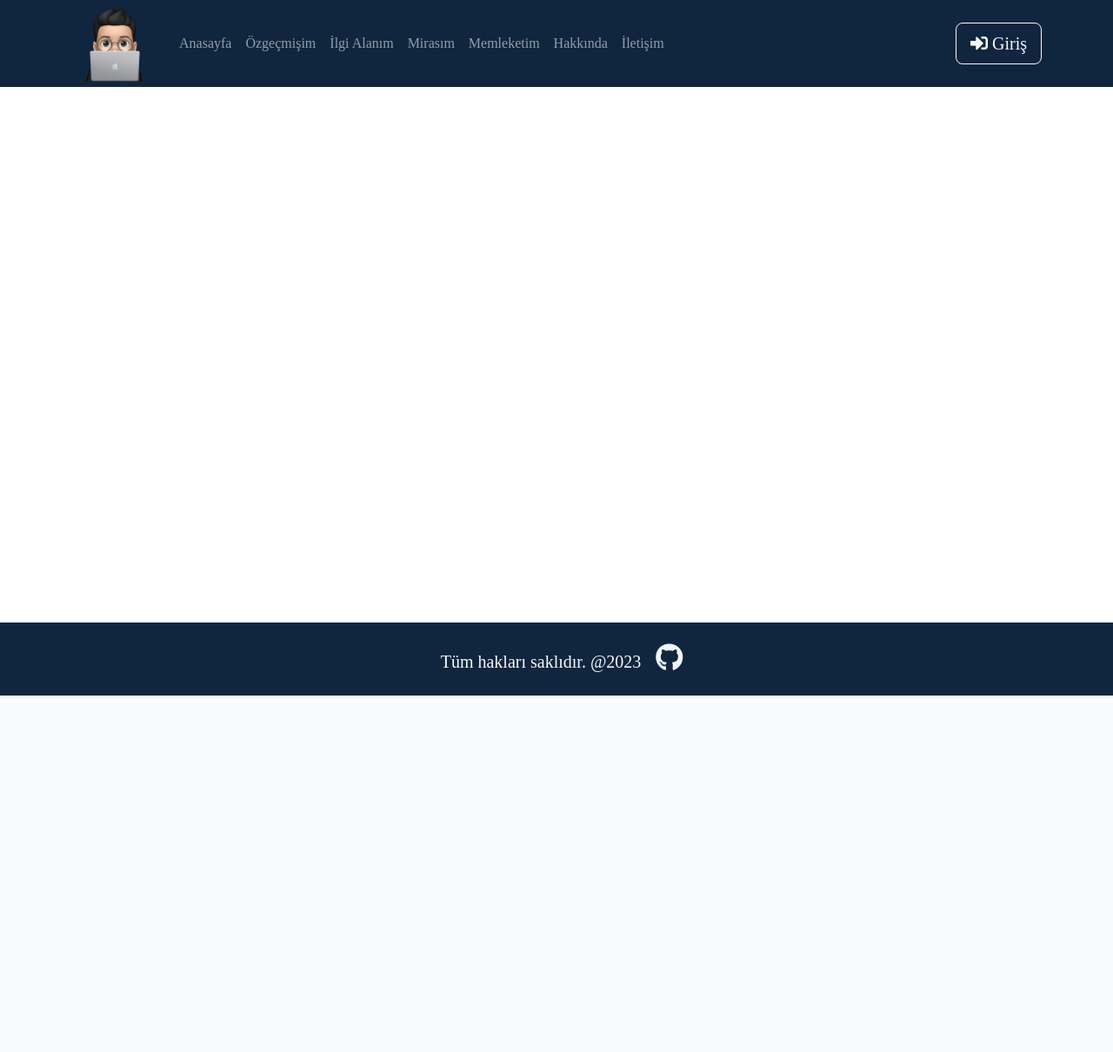
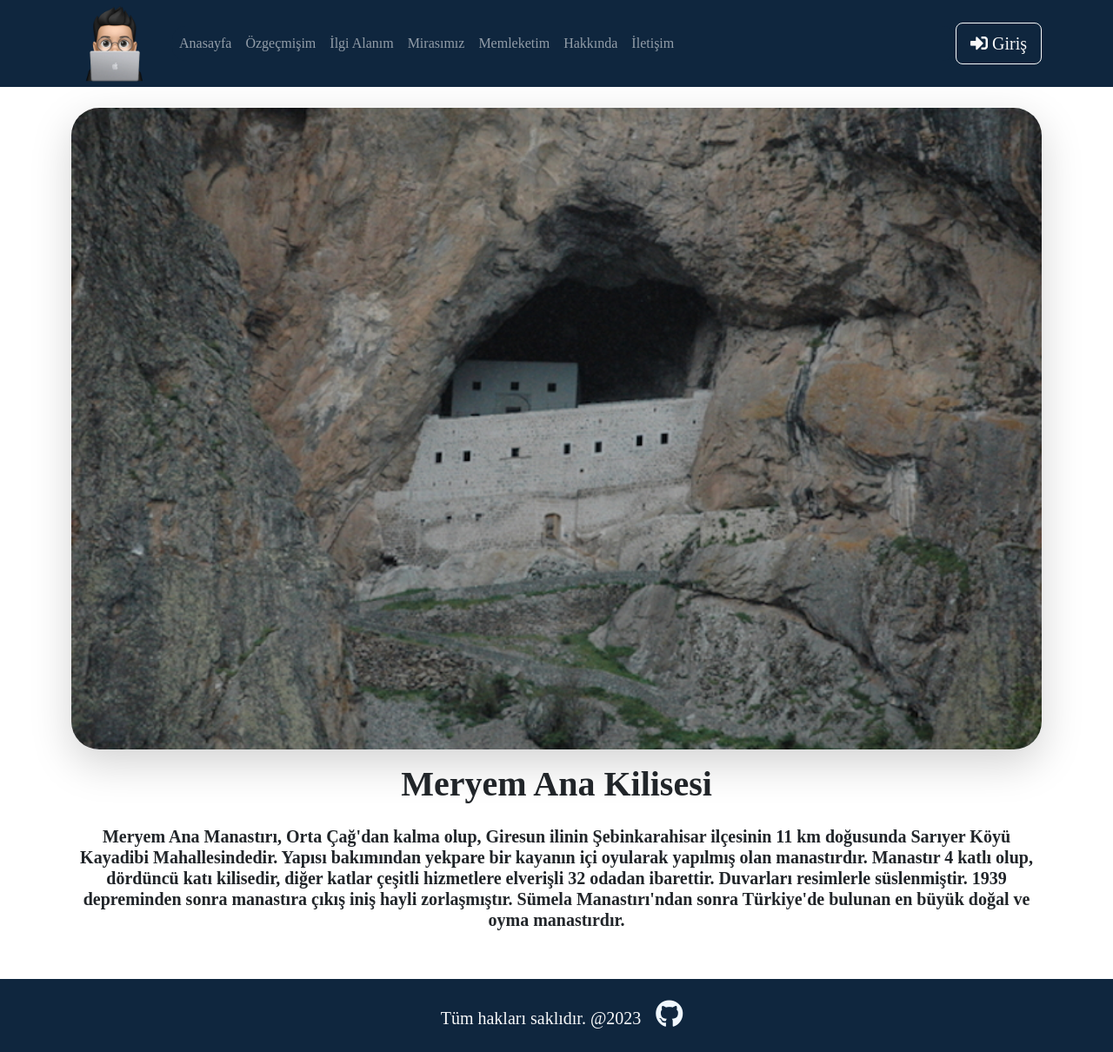
Before and after one commit to eqselans/WebTekProje, a PHP site: page /mirasimiz.html in a window 1280 px wide. Shown: the whole page at 87% size. Before the commit the page ends 800 px from the top, so only its background shows below. Run offline with PHP 8.4, Linux system fonts and the light colour scheme; some web fonts are replaced.

Commit message:
Navbar değiştirildi , mirasımız sayfası eklendi

```diff
--- a/giresun.html
+++ b/giresun.html
@@ -62,7 +62,7 @@
               <a href="ilgi_alanim.html" class="nav-link">İlgi Alanım</a>
             </li>
             <li class="nav-item">
-              <a href="mirasimiz.html" class="nav-link">Mirasım</a>
+              <a href="mirasimiz.html" class="nav-link">Mirasımız</a>
             </li>
             <li class="nav-item">
               <a href="giresun.html" class="nav-link">Memleketim</a>
--- a/hakkinda.html
+++ b/hakkinda.html
@@ -62,7 +62,7 @@
               <a href="ilgi_alanim.html" class="nav-link">İlgi Alanım</a>
             </li>
             <li class="nav-item">
-              <a href="mirasimiz.html" class="nav-link">Mirasım</a>
+              <a href="mirasimiz.html" class="nav-link">Mirasımız</a>
             </li>
             <li class="nav-item">
               <a href="giresun.html" class="nav-link">Memleketim</a>
--- a/ilgi_alanim.html
+++ b/ilgi_alanim.html
@@ -62,7 +62,7 @@
               <a href="ilgi_alanim.html" class="nav-link">İlgi Alanım</a>
             </li>
             <li class="nav-item">
-              <a href="mirasimiz.html" class="nav-link">Mirasım</a>
+              <a href="mirasimiz.html" class="nav-link">Mirasımız</a>
             </li>
             <li class="nav-item">
               <a href="giresun.html" class="nav-link">Memleketim</a>
--- a/index.html
+++ b/index.html
@@ -63,7 +63,7 @@
               <a href="ilgi_alanim.html" class="nav-link">İlgi Alanım</a>
             </li>
             <li class="nav-item">
-              <a href="mirasimiz.html" class="nav-link">Mirasım</a>
+              <a href="mirasimiz.html" class="nav-link">Mirasımız</a>
             </li>
             <li class="nav-item">
               <a href="giresun.html" class="nav-link">Memleketim</a>
--- a/mirasimiz.css
+++ b/mirasimiz.css
@@ -14,6 +14,12 @@ html {
 .navbar-brand:hover{
     filter: drop-shadow(0 0 1.1rem rgb(20, 143, 220));
 }
+h1:hover{
+    scale: 1.30;
+}
+img:hover{
+    scale: 0.85;
+}
 .collapse{
     background-color: #0f263e;
     text-align: center;
--- a/mirasimiz.html
+++ b/mirasimiz.html
@@ -62,7 +62,7 @@
               <a href="ilgi_alanim.html" class="nav-link">İlgi Alanım</a>
             </li>
             <li class="nav-item">
-              <a href="mirasimiz.html" class="nav-link">Mirasım</a>
+              <a href="mirasimiz.html" class="nav-link">Mirasımız</a>
             </li>
             <li class="nav-item">
               <a href="giresun.html" class="nav-link">Memleketim</a>
@@ -86,8 +86,15 @@
       </div>
     </nav>
 
+    <main class="text-center">
+      <div class="container pt-4">
+        <img src="/images/meryemana.jpg" alt="" class="rounded-5 w-100 shadow-lg">
+        <h1 class="fw-bolder pt-3">Meryem Ana Kilisesi</h1>
+        <h5 class="fw-bold pt-3 pb-5 h-100">Meryem Ana Manastırı, Orta Çağ'dan kalma olup, Giresun ilinin Şebinkarahisar ilçesinin 11 km doğusunda Sarıyer Köyü Kayadibi Mahallesindedir. Yapısı bakımından yekpare bir kayanın içi oyularak yapılmış olan manastırdır. Manastır 4 katlı olup, dördüncü katı kilisedir, diğer katlar çeşitli hizmetlere elverişli 32 odadan ibarettir. Duvarları resimlerle süslenmiştir. 1939 depreminden sonra manastıra çıkış iniş hayli zorlaşmıştır. Sümela Manastırı'ndan sonra Türkiye'de bulunan en büyük doğal ve oyma manastırdır.</h5>
+      </div>
+    </main>
 
-    <footer class="py-4 text-center text-light fixed-bottom">
+    <footer class="py-4 text-center text-light">
       <span class="container text-center lead">
         Tüm hakları saklıdır. @2023
       </span>
--- a/ozgecmis.html
+++ b/ozgecmis.html
@@ -61,7 +61,7 @@
               <a href="ilgi_alanim.html" class="nav-link">İlgi Alanım</a>
             </li>
             <li class="nav-item">
-              <a href="mirasimiz.html" class="nav-link">Mirasım</a>
+              <a href="mirasimiz.html" class="nav-link">Mirasımız</a>
             </li>
             <li class="nav-item">
               <a href="giresun.html" class="nav-link">Memleketim</a>
```
Also changed, not shown: iletisim.html (+4 -4 lines), images/meryemana.jpg (added).
